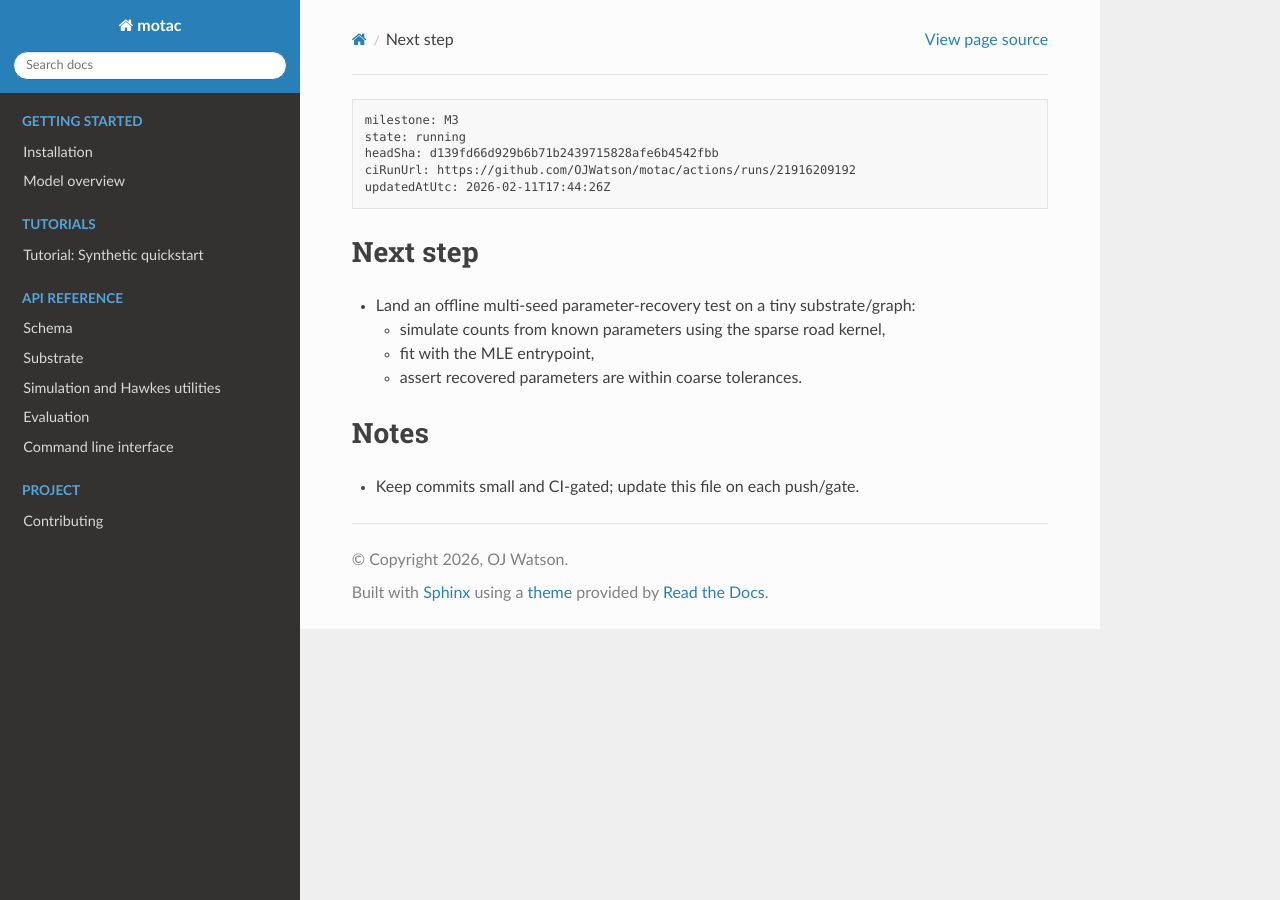
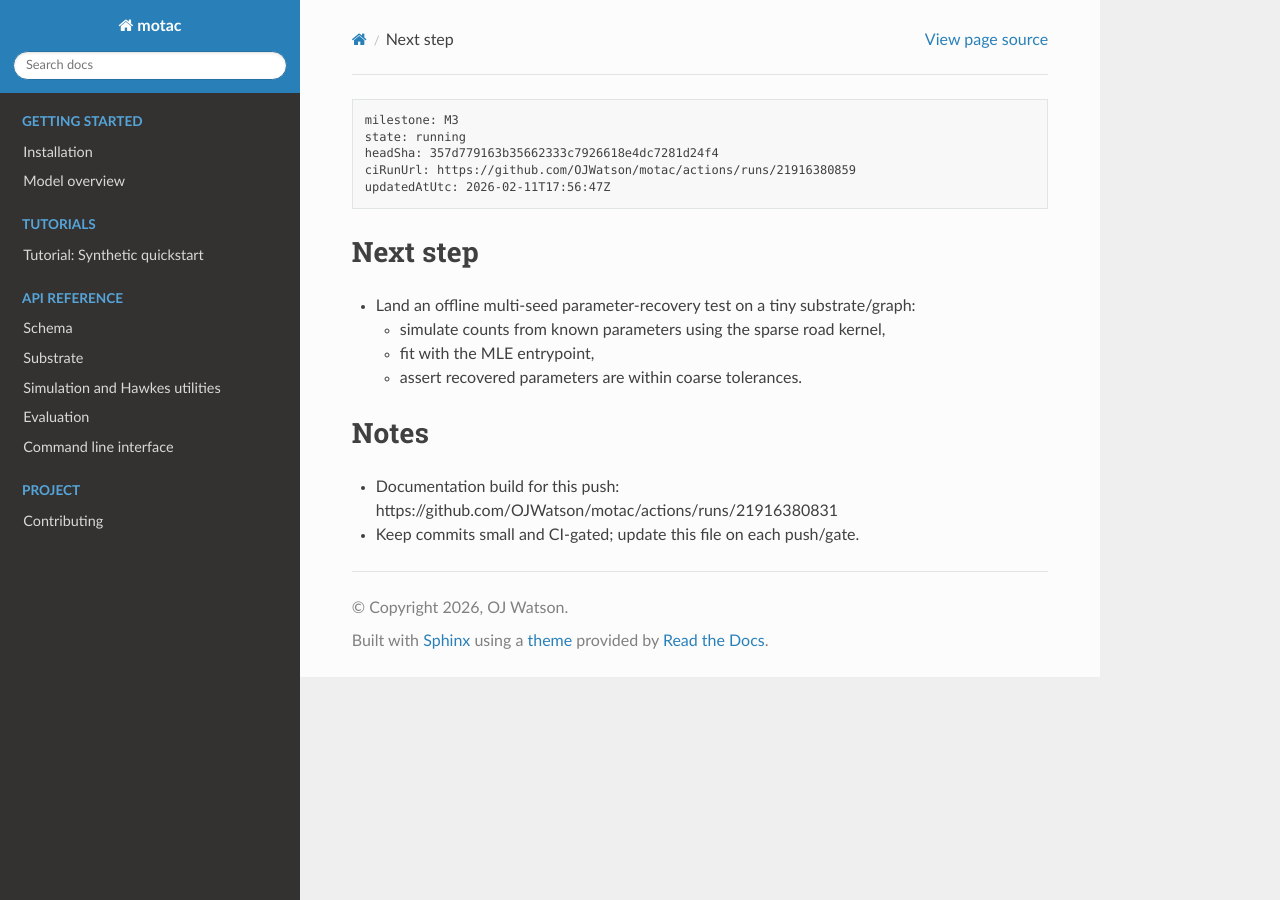
Before and after one commit to OJWatson/motac, a Sphinx documentation site: the page built from docs/STATUS.md, in a window 1280 px wide. Built offline with Sphinx 7.4.7 and the Read the Docs theme 3.1.0, drawn with Linux system fonts in a browser that asks for light colours.

Commit message:
Docs: update status header to latest CI

````diff
--- a/docs/STATUS.md
+++ b/docs/STATUS.md
@@ -1,9 +1,9 @@
 ```pm-status
 milestone: M3
 state: running
-headSha: d139fd66d929b6b71b2439715828afe6b4542fbb
-ciRunUrl: https://github.com/OJWatson/motac/actions/runs/21916209192
-updatedAtUtc: 2026-02-11T17:44:26Z
+headSha: 357d779163b35662333c7926618e4dc7281d24f4
+ciRunUrl: https://github.com/OJWatson/motac/actions/runs/21916380859
+updatedAtUtc: 2026-02-11T17:56:47Z
 ```
 
 ## Next step
@@ -13,4 +13,5 @@ updatedAtUtc: 2026-02-11T17:44:26Z
   - assert recovered parameters are within coarse tolerances.
 
 ## Notes
+- Documentation build for this push: https://github.com/OJWatson/motac/actions/runs/21916380831
 - Keep commits small and CI-gated; update this file on each push/gate.
````
